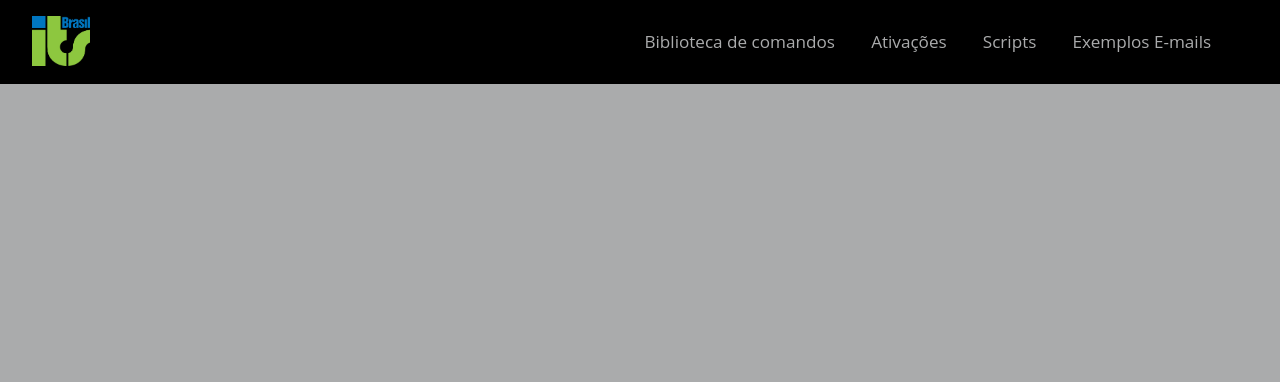
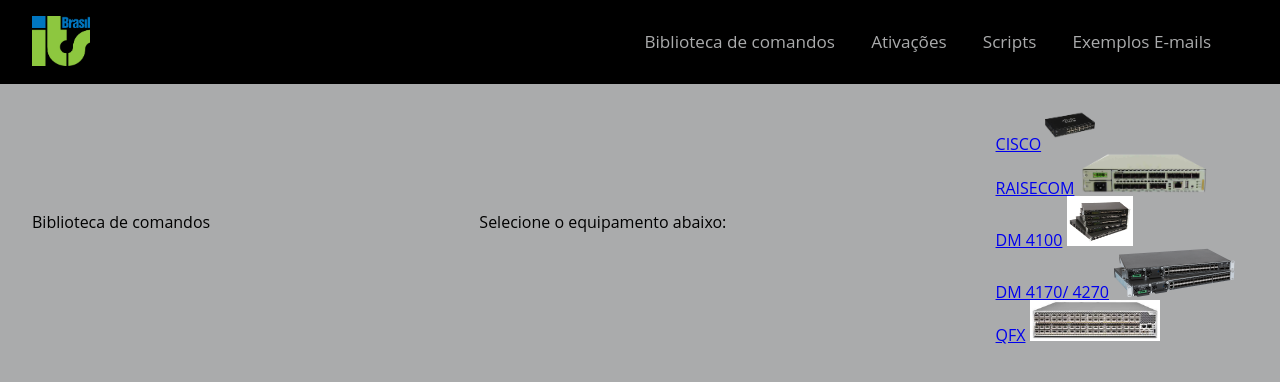
Before and after one commit to felypemp/BASE-CONHECIMENTO-ROTEADORES, a plain HTML site: page index.html in a window 1280 px wide. Drawn offline with Linux system fonts and the light colour scheme.

Commit message:
Criada estrura principal da biblioteca de comandos no HTML

```diff
--- a/index.html
+++ b/index.html
@@ -22,5 +22,37 @@
             </nav>
         </div>
     </header>
+
+    <main class="conteudoPrincipal">
+        <div class="container">
+            <h2 class="titulo">Biblioteca de comandos</h2>
+            <h2 class="subtitulo">Selecione o equipamento abaixo:</h2>
+
+            <nav>
+                <ul class="conteudoPrincipal-equipamento">
+                    <li class="conteudoPrincipal-equipamento-link cisco">
+                        <a href="#">CISCO</a>
+                        <img src="./img/cisco.png" alt="">
+                    </li>
+                    <li class="conteudoPrincipal-equipamento-link raisecom">
+                        <a href="#">RAISECOM</a>
+                        <img src="./img/raisecom.png" alt="">
+                    </li>
+                    <li class="conteudoPrincipal-equipamento-link 4100">
+                        <a href="#">DM 4100</a>
+                        <img src="./img/datacom4100.jpg" alt="">
+                    </li>
+                    <li class="conteudoPrincipal-equipamento-link 4170 4270">
+                        <a href="#">DM 4170/ 4270</a>
+                        <img src="./img/dm4170.png" alt="">
+                    </li>
+                    <li class="conteudoPrincipal-equipamento-link qfx">
+                        <a href="#">QFX</a>
+                        <img src="./img/qfx.jpg" alt="">
+                    </li>
+                </ul>
+            </nav>
+        </div>
+    </main>
 </body>
 </html>
```
Also changed, not shown: 1 other file.
